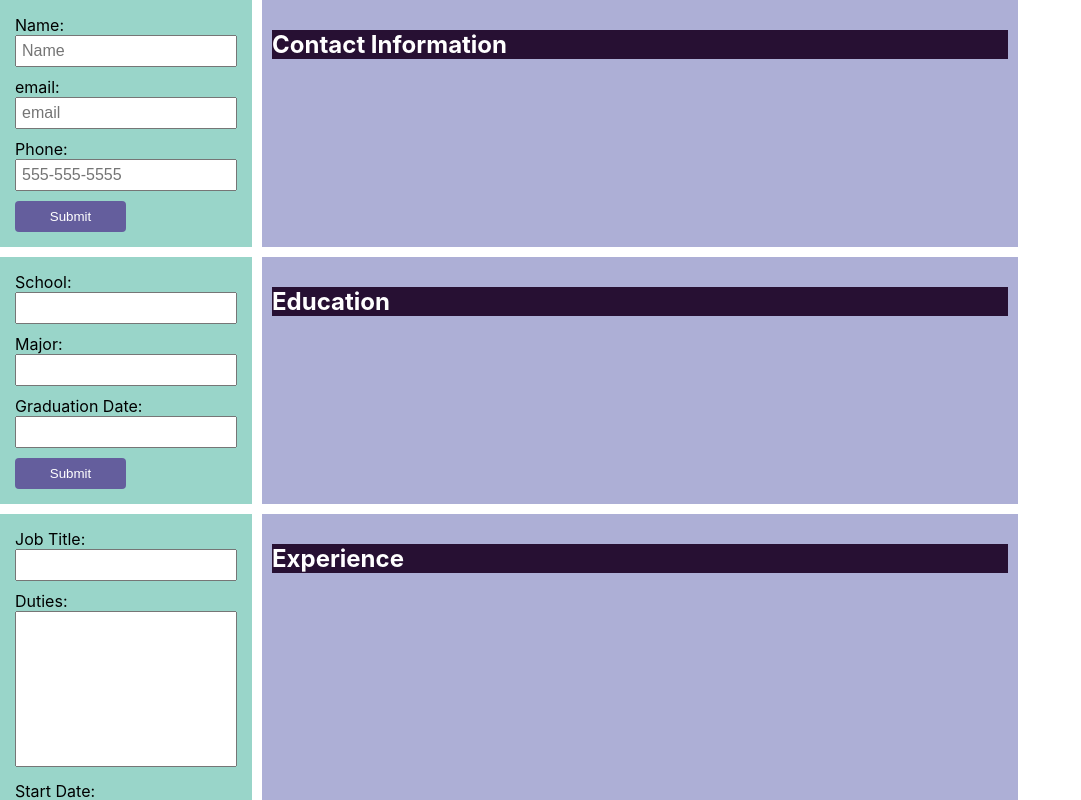
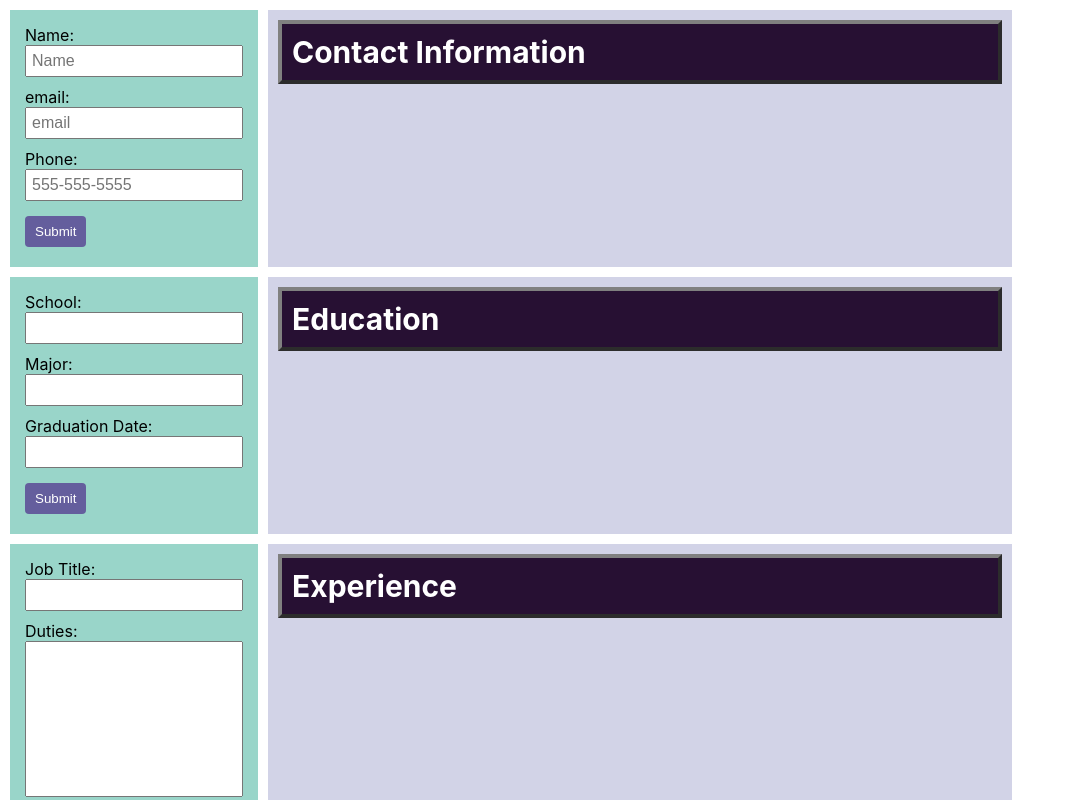
Before and after one commit to SempleGit/cv-project, a React (Create React App) app: page / in a window 1280 px wide. Shown: the top 800 px of the page, without its empty margins (0-1081 px from the left). Built offline with nearby package versions, Linux system fonts and the light colour scheme.

Commit message:
finished, need to DRY the delete and edit functions yet

```diff
--- a/src/App.css
+++ b/src/App.css
@@ -6,10 +6,14 @@ html {
   box-sizing: inherit;
 }
 
+p, ul, li {
+  margin: .5rem;
+}
 
 .App {
   display: grid;
   gap: 10px;
+  padding: 10px;
 }
 
 .section-wrapper {
@@ -21,23 +25,28 @@ html {
 .section-header {
   color: white;
   background-color: #271033;
+  border: gray 4px outset;
+  margin: 0;
+  padding: 10px;
 }
 
 .general-form, .education-form, .experience-form {
+  align-content: flex-start;
   background-color: #99D5C9;
   display: grid;
   padding: 10px;
 }
 
 .general-display {
-  background-color: #adafd6;
+  background-color: #d2d3e7;
   padding: 10px;
+  font-size: 1.25rem;
 }
 
-.job-display {
+.item-display {
   background-color: #F4FAFF;
-  border: 4px inset gray;
-
+  border: 4px outset gray;
+  padding: 10px;
 }
 
 .submit-div {
@@ -56,16 +65,20 @@ input[type="text"], input[type="tel"], input[type="email"], textarea  {
   width: 100%;
 }
 
-input[type=submit] {
-  width: 50%;
+input[type=submit], button {
   background-color: #645E9D;
   color: white;
+  margin: 5px 5px 5px 0;
   padding: 8px 10px;
   border-radius: 4px;
   border: none;
   cursor: pointer;
 }
 
+input[type=submit]:hover,   button:hover {
+  box-shadow: 0 0 10px 2px #5a5957;
+}
+
 li {
   list-style-type: none;
 }
--- a/src/App.js
+++ b/src/App.js
@@ -6,7 +6,7 @@ import ExperienceSection from './components/Experience/ExperienceSection';
 function App() {
 
   return (
-    <div className="App">
+    <div className="container App">
       <GeneralSection />
       <EducationSection />
       <ExperienceSection />
--- a/src/components/Education/DisplayEducation.js
+++ b/src/components/Education/DisplayEducation.js
@@ -1,13 +1,23 @@
 import React from 'react';
 
 const DisplayEducation = (props) => {
-  const {formData: {school, major, graduationDate}} = props;
+
+  const educationList = props.formData.map(({school, major, graduationDate, id}) => {
+    return (
+      <div className="item-display" key={id}>
+        <p>{school}</p>
+        <p>{major}</p>
+        <p>{graduationDate}</p>
+        <button onClick={() => props.onDelete(id)}>Delete</button>
+        <button onClick={() => props.onEdit(id)}>Edit</button>
+      </div>
+    )
+  })
+
   return (
     <div className="general-display">
       <h2 className="section-header">Education</h2>
-      <p>{school}</p>
-      <p>{major}</p>
-      <p>{graduationDate}</p>
+      {educationList}
     </div>
   )
 }
--- a/src/components/Education/EducationSection.js
+++ b/src/components/Education/EducationSection.js
@@ -1,6 +1,7 @@
 import React, { Component } from 'react';
 import EducationInputs from './EducationInputs';
 import DisplayEducation from './DisplayEducation';
+import uniqid from 'uniqid';
 
 
 class EducationSection extends Component {
@@ -10,7 +11,7 @@ class EducationSection extends Component {
       school: '',
       major: '',
       graduationDate: '',
-      formData: {}
+      formData: []
     }
   }
 
@@ -18,28 +19,42 @@ class EducationSection extends Component {
     this.setState(() => ({[e.target.name]: e.target.value}))
   }
 
+  deleteItem = (deleteId) => {
+    let formCopy = [...this.state.formData];
+    this.setState({formData: formCopy.filter( ({id}) => id !== deleteId)});
+  }
+
+  editItem = (editId) => {
+    const editRef = this.state.formData.find( ({id}) => id === editId);
+    this.setState(editRef);
+  }
+
   handleSubmit = (e) => {
     e.preventDefault();
-    this.setState((state) => (
-        {
-          formData: {
-            school: state.school,
-            major: state.major,
-            graduationDate: state.graduationDate
-          },
-          school: '',
-          major: '',
-          graduationDate: ''
-        }
-      )
-    );
+    this.setState( ({school, major, graduationDate, formData, id}) => {
+      let copyForm = [...formData];
+      const index = formData.findIndex( data => data.id === id);
+      if (index > -1) {
+        copyForm.splice(index, 1, {school, major, graduationDate, id});
+      } else {
+        copyForm = copyForm.concat({school, major, graduationDate, id: uniqid()});
+      }
+
+      return {
+        school: '',
+        major: '',
+        graduationDate: '',
+        id: '',
+        formData: copyForm
+      }
+    });
   }
 
   render() {
     return (
       <section className="section-wrapper">
         <EducationInputs onSubmit={this.handleSubmit} onChange={this.handleChange} parameters={this.state} />
-        <DisplayEducation formData={this.state.formData} />
+        <DisplayEducation formData={this.state.formData} onDelete={this.deleteItem} onEdit={this.editItem}/>
       </section>
     )
   }
--- a/src/components/Experience/DisplayExperience.js
+++ b/src/components/Experience/DisplayExperience.js
@@ -12,14 +12,12 @@ const DisplayExperience = (props) => {
   }
 
   const experienceList = props.formData.map(({jobTitle, duties, startDate, endDate, id}) => (
-        <div className="job-display" key={id}>
-          <ul>
-            <li>{jobTitle}</li>
-            <li>{startDate} - {endDate}</li>
-            <li>Job Duties: {dutiesList(duties)}</li>
-          </ul>
-          <button onClick={props.onDelete} id={id}>Delete</button>
-          <button onClick={props.onEdit} id={id}>Edit</button>
+        <div className="item-display" key={id}>
+            <p>{jobTitle}</p>
+            <p>{startDate} - {endDate}</p>
+            <p>Job Duties: {dutiesList(duties)}</p>
+          <button onClick={() => props.onDelete(id)}>Delete</button>
+          <button onClick={() => props.onEdit(id)}>Edit</button>
         </div>
       )
     )
--- a/src/components/Experience/ExperienceSection.js
+++ b/src/components/Experience/ExperienceSection.js
@@ -16,19 +16,16 @@ class ExperienceSection extends Component {
     };
   }
 
-  deleteItem = (e) => {
+  deleteItem = (deleteId) => {
     let formCopy = [...this.state.formData];
-    this.setState({formData: formCopy.filter( ({id}) => id !== e.target.id)});
+    this.setState({formData: formCopy.filter( ({id}) => id !== deleteId)});
   }
 
-  editItem = (e) => {
-    const editRef = this.state.formData.find( ({id}) => id === e.target.id);
+  editItem = (editId) => {
+    const editRef = this.state.formData.find( ({id}) => id === editId);
     this.setState(editRef);
   }
 
-  updateItem = (item, index) => {
-
-  }
   handleChange = (e) => {
     this.setState(() => ({[e.target.name]: e.target.value}))
   }
--- a/src/components/General/DisplayGeneral.js
+++ b/src/components/General/DisplayGeneral.js
@@ -5,9 +5,11 @@ const DisplayGeneral = (props) => {
   return (
     <div className="general-display">
       <h2 className="section-header">Contact Information</h2>
-      <p>{name}</p>
-      <p>{email}</p>
-      <p>{phone ? formatPhone(phone) : ''}</p>
+      {name && <div className="item-display">
+        <p>{name}</p>
+        <p>{email}</p>
+        <p>{phone ? formatPhone(phone) : ''}</p>
+      </div>}
     </div>
   )
 }
```
Also changed, not shown: 1 other file (tests, documents, lock files or other folders).
